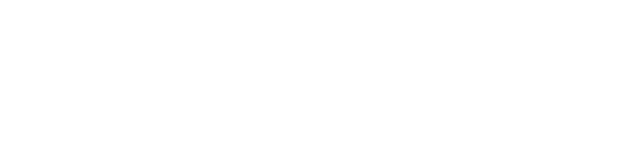
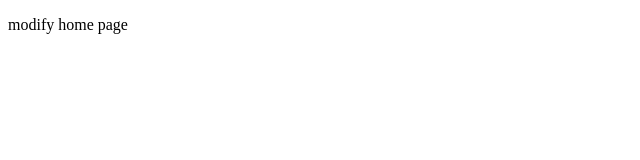
Before and after one commit to husdah/RepoTest2, a plain HTML site: page index.html in a window 1280 px wide. Shown: the whole page, without its empty margins (0-640 px from the left). Drawn offline with Linux system fonts and the light colour scheme.

Commit message:
modify homePage

```diff
--- a/index.html
+++ b/index.html
@@ -4,6 +4,8 @@
     <meta charset="UTF-8">
     <meta name="viewport" content="width=device-width, initial-scale=1.0">
     <title>Home Page</title>
+
+    <p>modify home page</p>
 </head>
 <body>
 
```
